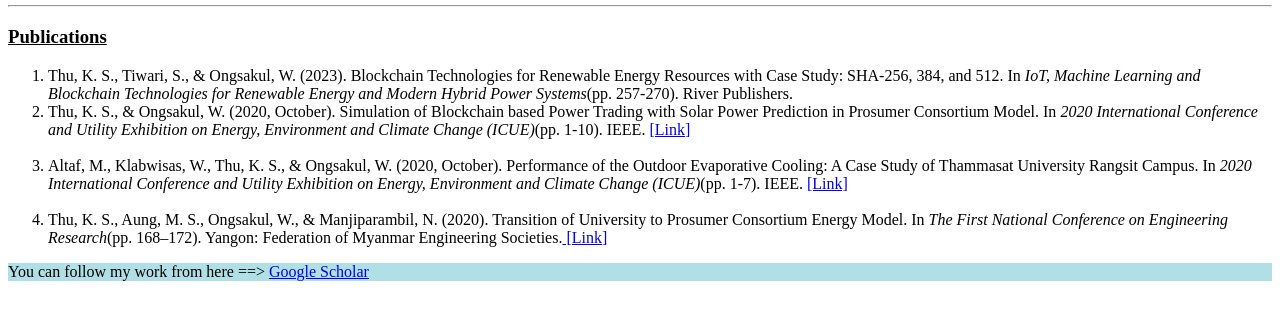
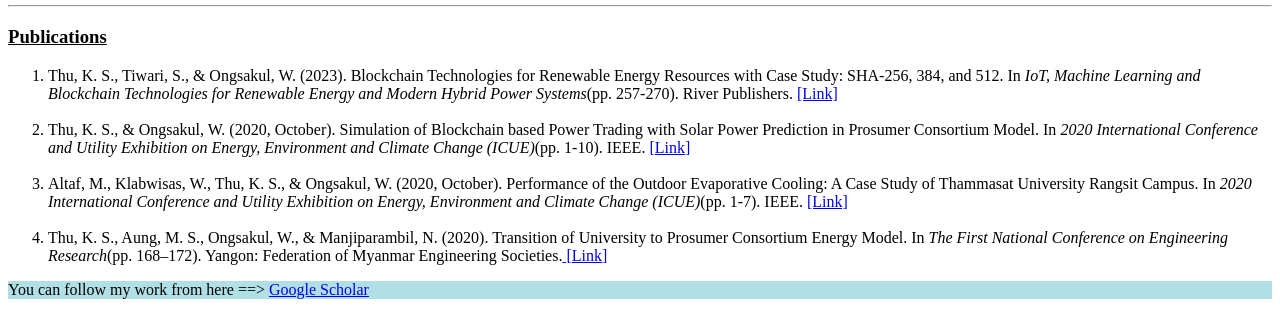
Before and after one commit to andrewkst/InternetTech-Applications_AboutMe, a plain HTML site: page index.html in a window 1280 px wide. Shown: the part 966-1288 px from the top of the page. Drawn offline with Linux system fonts and the light colour scheme.

Commit message:
Update index.html

```diff
--- a/index.html
+++ b/index.html
@@ -113,7 +113,7 @@
     <hr>
     <h3> <span style="text-decoration: underline;">Publications</span> </h3>
     <ol>
-        <li>Thu, K. S., Tiwari, S., &amp; Ongsakul, W. (2023). Blockchain Technologies for Renewable Energy Resources with Case Study: SHA-256, 384, and 512. In&nbsp;<em>IoT, Machine Learning and Blockchain Technologies for Renewable Energy and Modern Hybrid Power Systems</em>(pp. 257-270). River Publishers.</li>
+        <li>Thu, K. S., Tiwari, S., &amp; Ongsakul, W. (2023). Blockchain Technologies for Renewable Energy Resources with Case Study: SHA-256, 384, and 512. In&nbsp;<em>IoT, Machine Learning and Blockchain Technologies for Renewable Energy and Modern Hybrid Power Systems</em>(pp. 257-270). River Publishers. <a href="https://www.taylorfrancis.com/chapters/edit/10.1201/9781003360780-11/blockchain-technologies-renewable-energy-resources-case-study-sha-256-384-512-kaung-si-thu-shubham-tiwari-weerakorn-ongsakul"> [Link]</a> </li><br>
         <li>Thu, K. S., &amp; Ongsakul, W. (2020, October). Simulation of Blockchain based Power Trading with Solar Power Prediction in Prosumer Consortium Model. In&nbsp;<em>2020 International Conference and Utility Exhibition on Energy, Environment and Climate Change (ICUE)</em>(pp. 1-10). IEEE. <a href="https://ieeexplore.ieee.org/document/9307086"> [Link]</a></li><br>
         <li>Altaf, M., Klabwisas, W., Thu, K. S., &amp; Ongsakul, W. (2020, October). Performance of the Outdoor Evaporative Cooling: A Case Study of Thammasat University Rangsit Campus. In&nbsp;<em>2020 International Conference and Utility Exhibition on Energy, Environment and Climate Change (ICUE)</em>(pp. 1-7). IEEE. <a href="https://ieeexplore.ieee.org/document/9307135"> [Link]</a></li><br>
         <li>Thu, K. S., Aung, M. S., Ongsakul, W., &amp; Manjiparambil, N. (2020). Transition of University to Prosumer Consortium Energy Model. In&nbsp;<em>The First National Conference on Engineering Research</em>(pp. 168&ndash;172). Yangon: Federation of Myanmar Engineering Societies.<a href=https://www.researchgate.net/publication/339102942_Transition_of_University_to_Prosumer_Consortium_Energy_Model?_sg%5B0%5D=kZSVFvKeX3UsORFn_Fb91trInatzhzut7PHwfEsjyxJ1fhogmgpV-k8IGq-aF59n-tL2_IKNrrvYovqJlWph9ZpkdVVQJHThD0TIXq_6.-3DsrPmq1t1B_rZOWFny_y1bAI3kA0VdEKgVZp8PJWsnR_os_nK5ASUFZP-SOGHPbLrYvpZfKeY_wmsCSJ136Q>  [Link]</a> </li>
```
